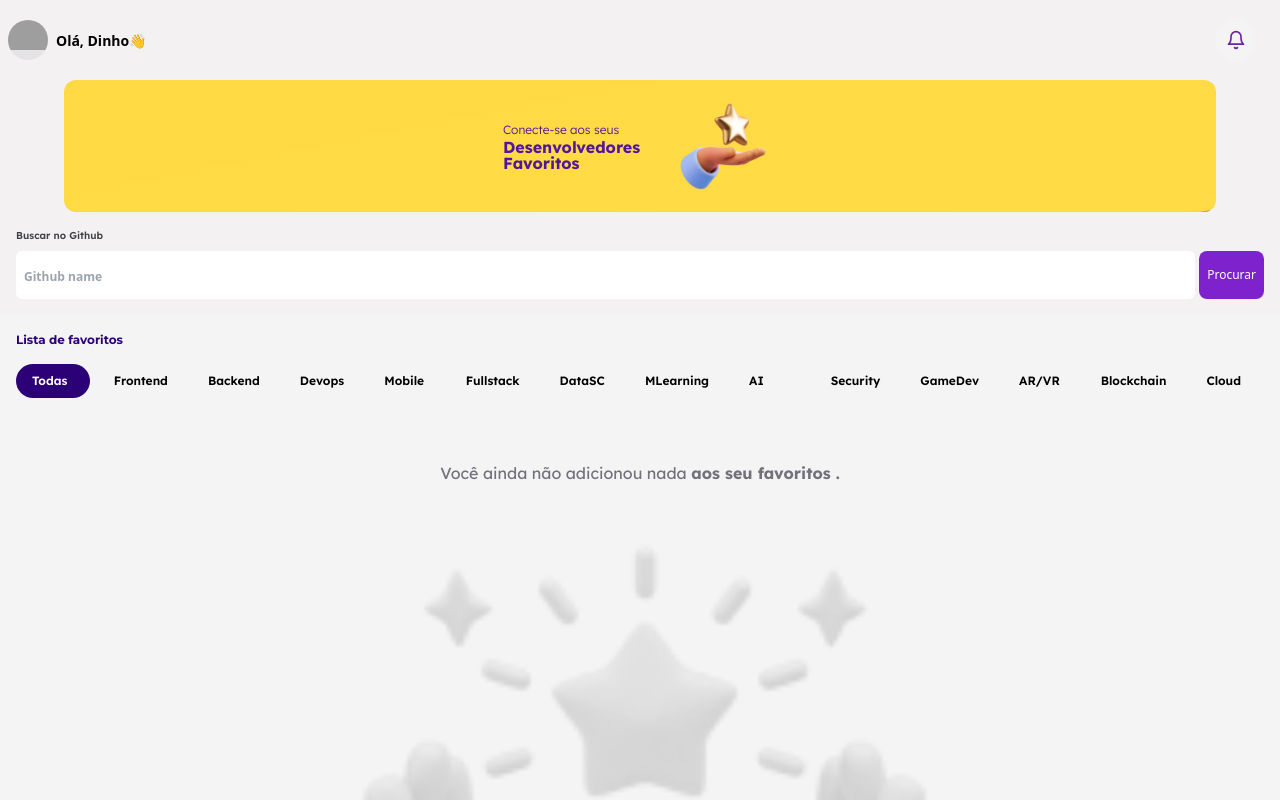
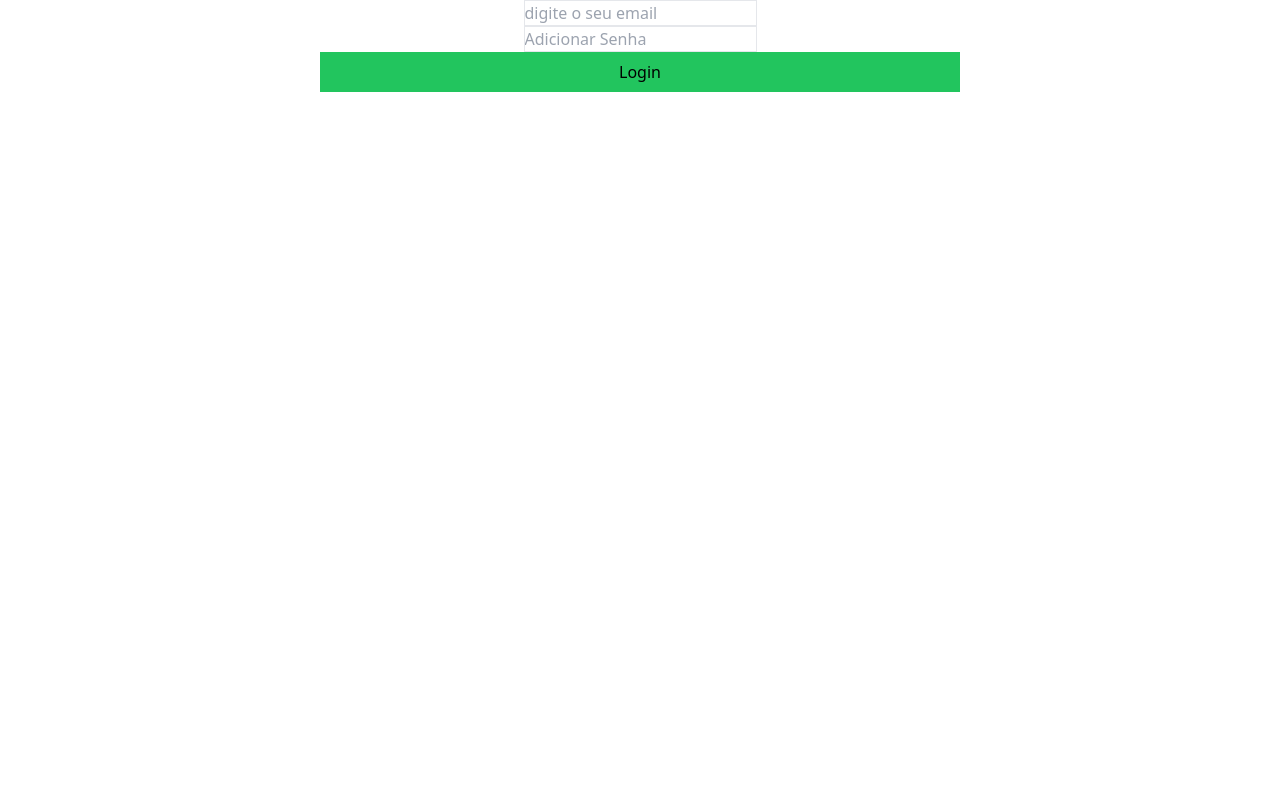
Before and after one commit to dinhoSilwa/StarHub-connect, a React (Vite) app: page / in a window 1280 px wide. Shown: the top 800 px of the page. Built offline with nearby package versions, Linux system fonts and the light colour scheme; grey boxes are pictures that could not be loaded.

Commit message:
FEAT : login ui

```diff
--- a/src/App.tsx
+++ b/src/App.tsx
@@ -1,21 +1,28 @@
+import { useState } from "react";
 import "./App.css";
-import { BannerSection } from "./components/Banner";
-import { FavoriteList } from "./components/FavoriteList";
-import { Header } from "./components/Header";
-import { Search } from "./components/SearchUser";
-import { UserFound } from "./components/userfound";
+import { HomePage } from "./components/Home";
 
 function App() {
 
+
+  const [login, setlogin] = useState(false)
+
   return (
     <>
-      <main className="bg-[#f3f1f1]">
-        <Header />
-        <BannerSection />
-        <Search />
-        <UserFound />
-        <FavoriteList />
-      </main>
+
+{
+  !login ? <main>
+  <div className="flex flex-col items-center">
+    <input type="text" placeholder="digite o seu email" className="border" />
+<input type="password" placeholder="Adicionar Senha" className="border" />
+<button type="button" className="bg-green-500 px-6 py-2 w-[50%]"
+onClick={()=>setlogin(!login)}
+>
+  Login
+</button>
+  </div>
+</main> : <HomePage />
+}
     </>
   );
 }
```
